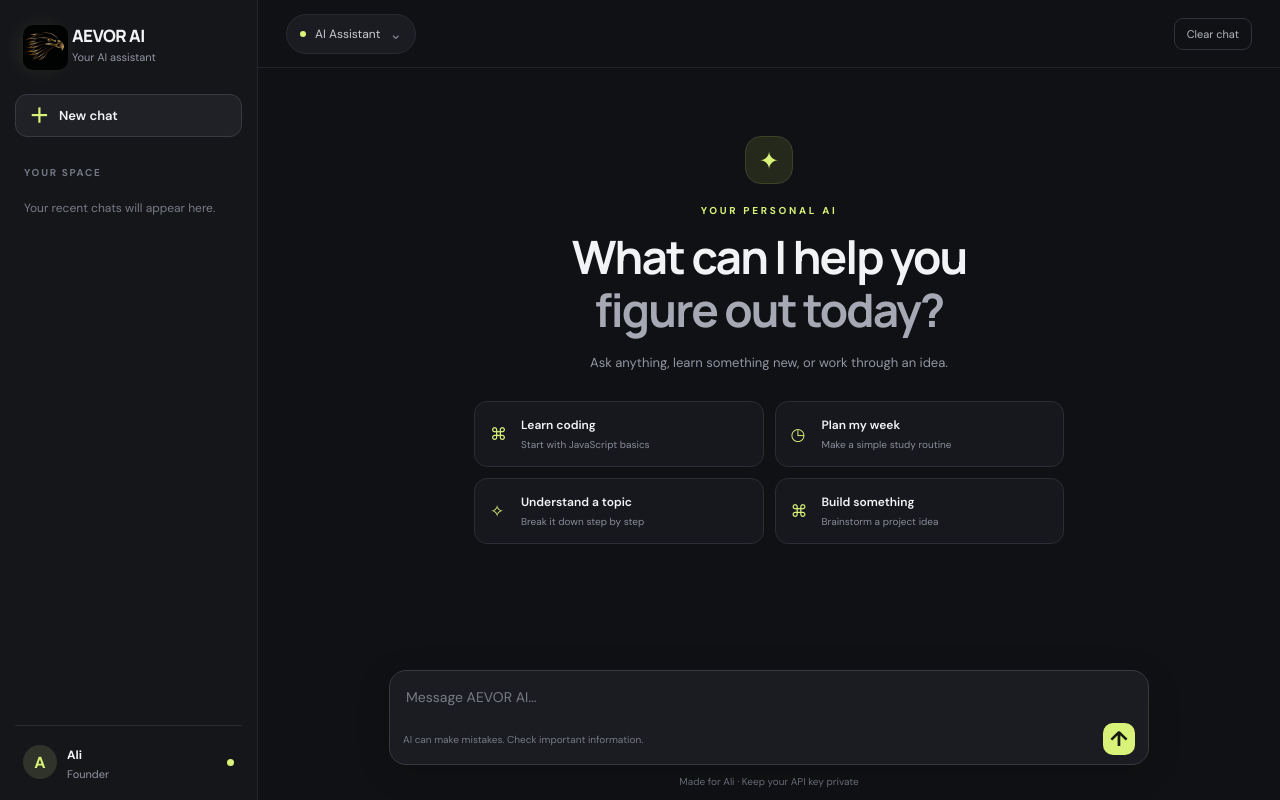
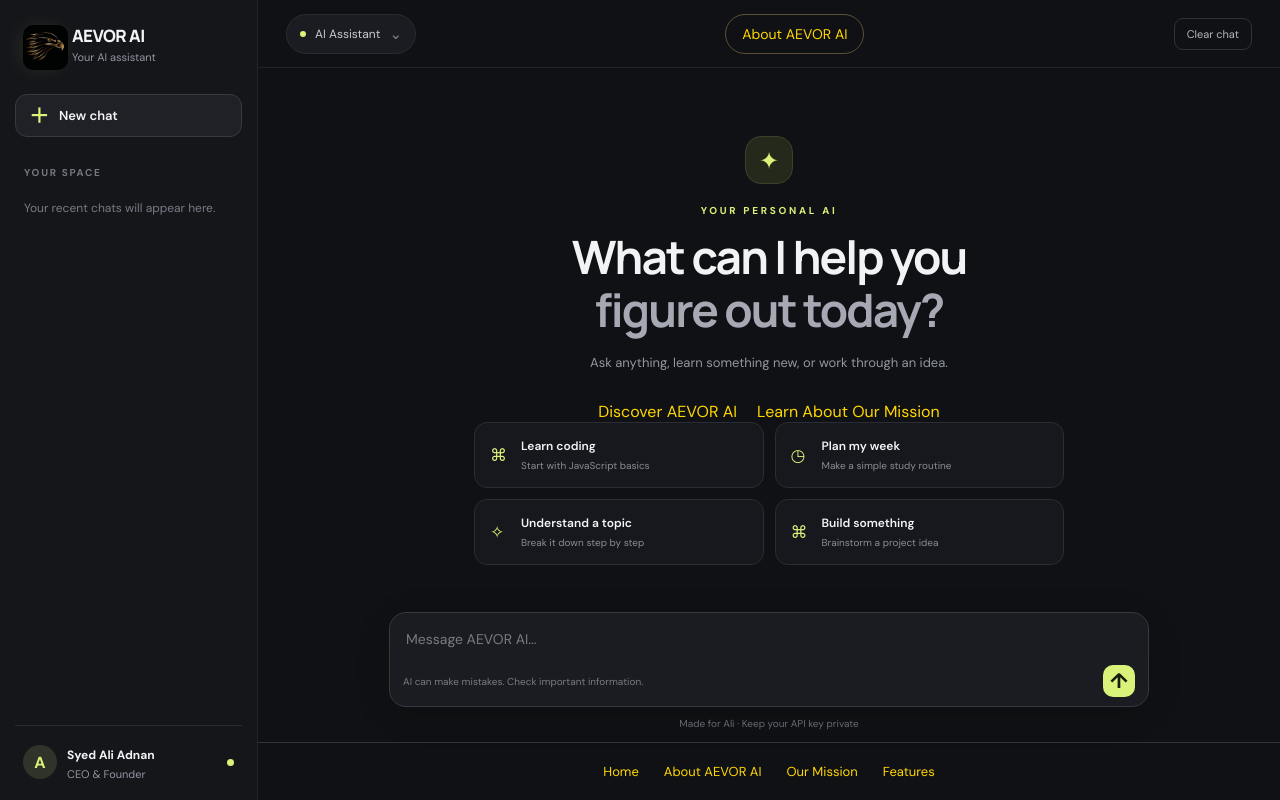
Before and after one commit to bazarioofficial39-sys/aevor-ai, a website: page public/index.html in a window 1280 px wide. Drawn offline with Linux system fonts and the light colour scheme.

Commit message:
Update index.html

```diff
--- a/public/index.html
+++ b/public/index.html
@@ -7,6 +7,51 @@
   <meta name="theme-color" content="#101114">
   <title>AEVOR AI — Your Personal Assistant</title>
   <link rel="stylesheet" href="/style.css">
+  <link rel="icon" href="logo.jpg">
+  <style>
+    .welcome-links {
+    display: flex;
+    justify-content: center;
+    flex-wrap: wrap;
+    gap: 20px;
+    margin-top: 25px;
+}
+
+.welcome-links a,
+.site-footer a {
+    color: gold;
+    text-decoration: none;
+}
+
+.welcome-links a:hover,
+.site-footer a:hover {
+    text-decoration: underline;
+}
+
+.site-footer {
+    display: flex;
+    justify-content: center;
+    flex-wrap: wrap;
+    gap: 25px;
+    padding: 20px;
+    border-top: 1px solid #333;
+    font-size: 13px;
+}
+    .topbar-about {
+    color: gold;
+    text-decoration: none;
+    font-size: 14px;
+    padding: 10px 16px;
+    border: 1px solid #5c5137;
+    border-radius: 20px;
+    transition: 0.3s;
+}
+
+.topbar-about:hover {
+    background: rgba(255, 215, 0, 0.1);
+    border-color: gold;
+}
+  </style>
 </head>
 <body>
   <div class="app">
@@ -31,8 +76,8 @@
       <div class="sidebar-bottom">
         <div class="avatar">A</div>
         <div>
-          <strong>Ali</strong>
-          <small>Founder</small>
+          <strong>Syed Ali Adnan</strong>
+          <small>CEO & Founder</small>
         </div>
         <span class="online-dot"></span>
       </div>
@@ -47,6 +92,9 @@
           AI Assistant
           <span class="chevron">⌄</span>
         </div>
+        <a href="/about.html" class="topbar-about">
+    About AEVOR AI
+</a>
         <button class="clear-btn" id="clearBtn" title="Clear current chat">
           Clear chat
         </button>
@@ -62,6 +110,10 @@
           <p class="welcome-copy">
             Ask anything, learn something new, or work through an idea.
           </p>
+          <div class="welcome-links">
+    <a href="/about.html">Discover AEVOR AI</a>
+    <a href="/about.html">Learn About Our Mission</a>
+</div>
 
           <div class="suggestions">
             <button class="suggestion"
@@ -116,6 +168,12 @@
           Made for Ali · Keep your API key private
         </p>
       </footer>
+      <div class="site-footer">
+    <a href="/">Home</a>
+    <a href="/about.html">About AEVOR AI</a>
+    <a href="/about.html#mission">Our Mission</a>
+    <a href="/about.html#features">Features</a>
+</div>
     </main>
   </div>
 
```
